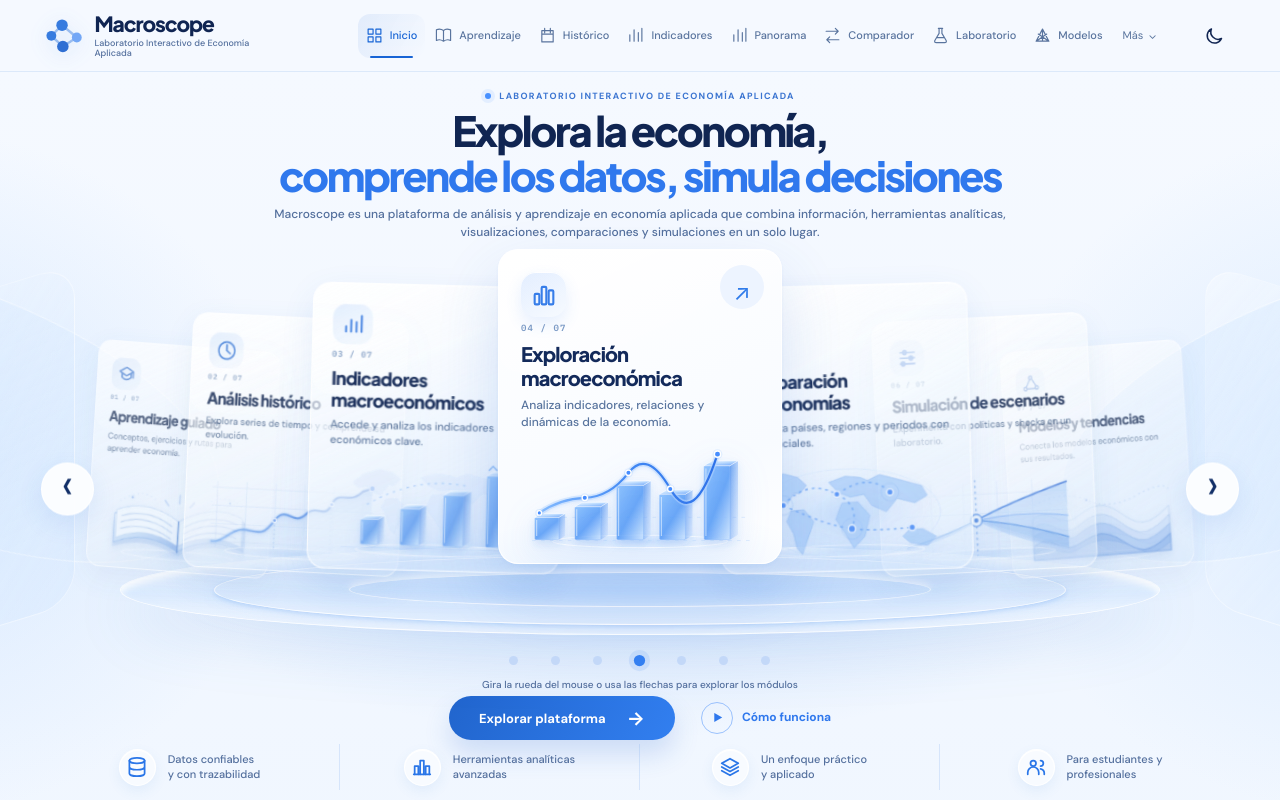
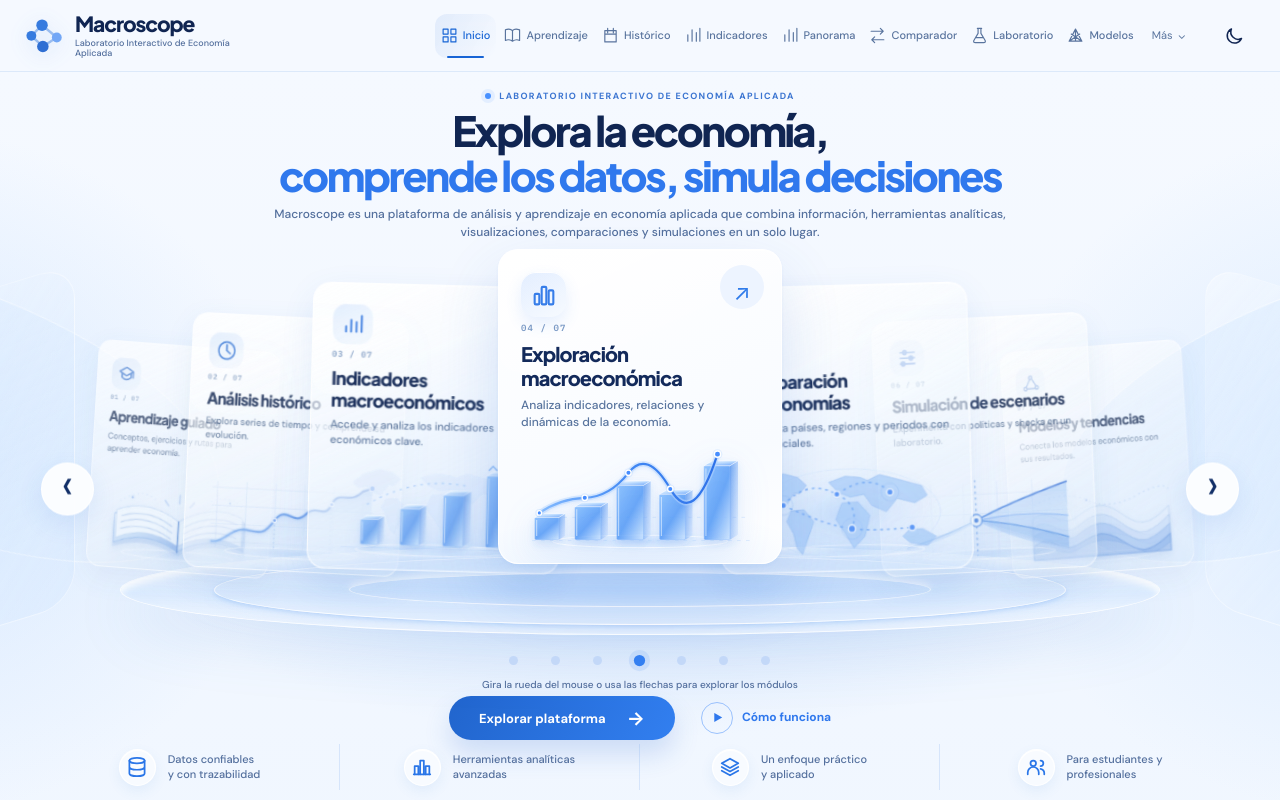
Before and after one commit to armandoparedes2026/macroscope-dashboard, a website: page index.html in a window 1280 px wide. Drawn offline with nearby package versions, Linux system fonts and the light colour scheme; no server answers.

Commit message:
Keep all eight navigation links clear of header actions on desktop

```diff
--- a/css/platform.css
+++ b/css/platform.css
@@ -192,6 +192,10 @@ html[data-active-view="inicio"] .platform-search {display:none;}
 body:has(#inicio:not([hidden])) #inicio .landing-premium {height:calc(100svh - var(--topbar-h,72px));}
 @media(min-width:1600px) {#fuentes .source-grid {grid-template-columns:repeat(4,minmax(0,1fr));}}
 @media(max-width:1380px) {.platform-search span {display:none;}.platform-search {padding:0;width:40px;justify-content:center;}#platformHeader .brand-lockup small {max-width:190px;white-space:normal;}#platformHeader .primary-nav a {padding:0 8px;}}
+@media(min-width:1121px) and (max-width:1600px) {
+  .workspace>header#platformHeader.topbar {padding-inline:24px;gap:16px;}
+  #platformHeader .primary-nav a {padding-inline:6px;gap:5px;}
+}
 @media(max-width:1279px) {
   #tab-simulator .islm-layout {grid-template-columns:235px minmax(0,1fr);}
   #tab-simulator .islm-main {grid-template-columns:minmax(0,1fr);}
```
